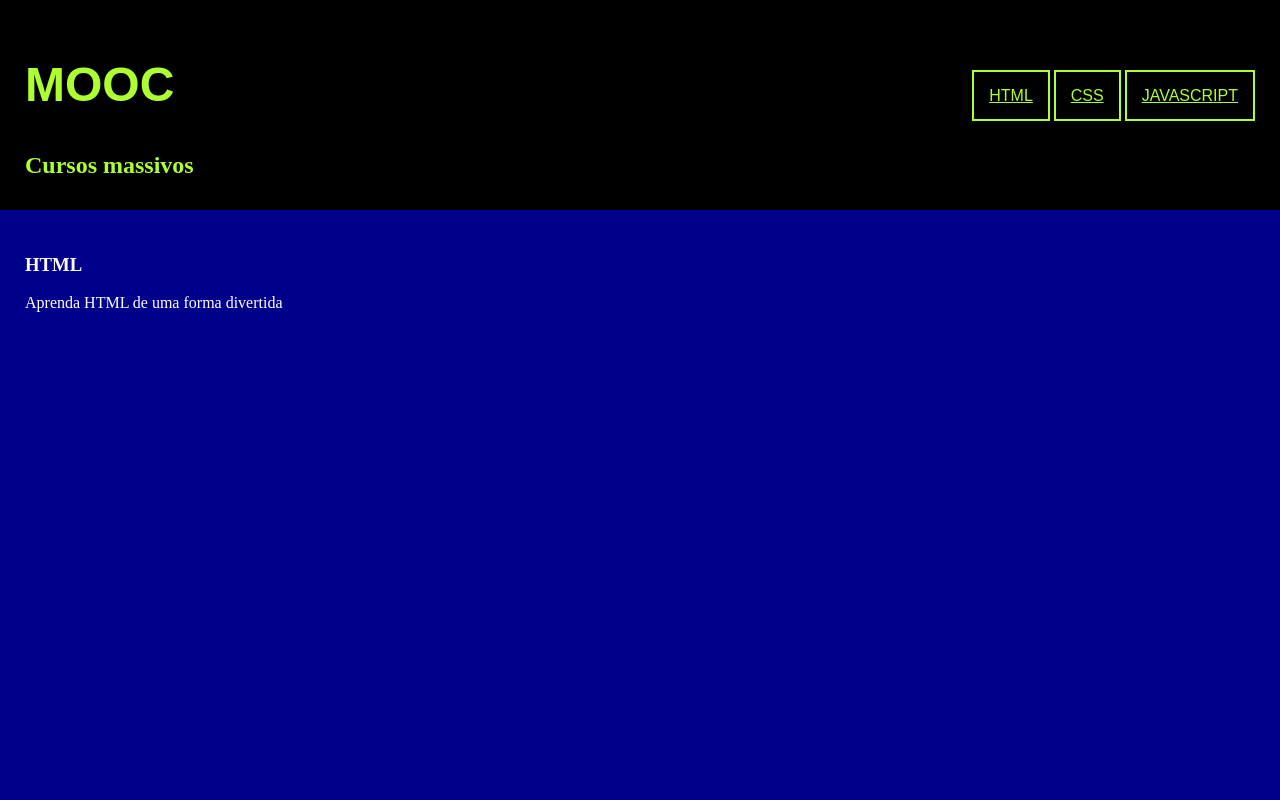
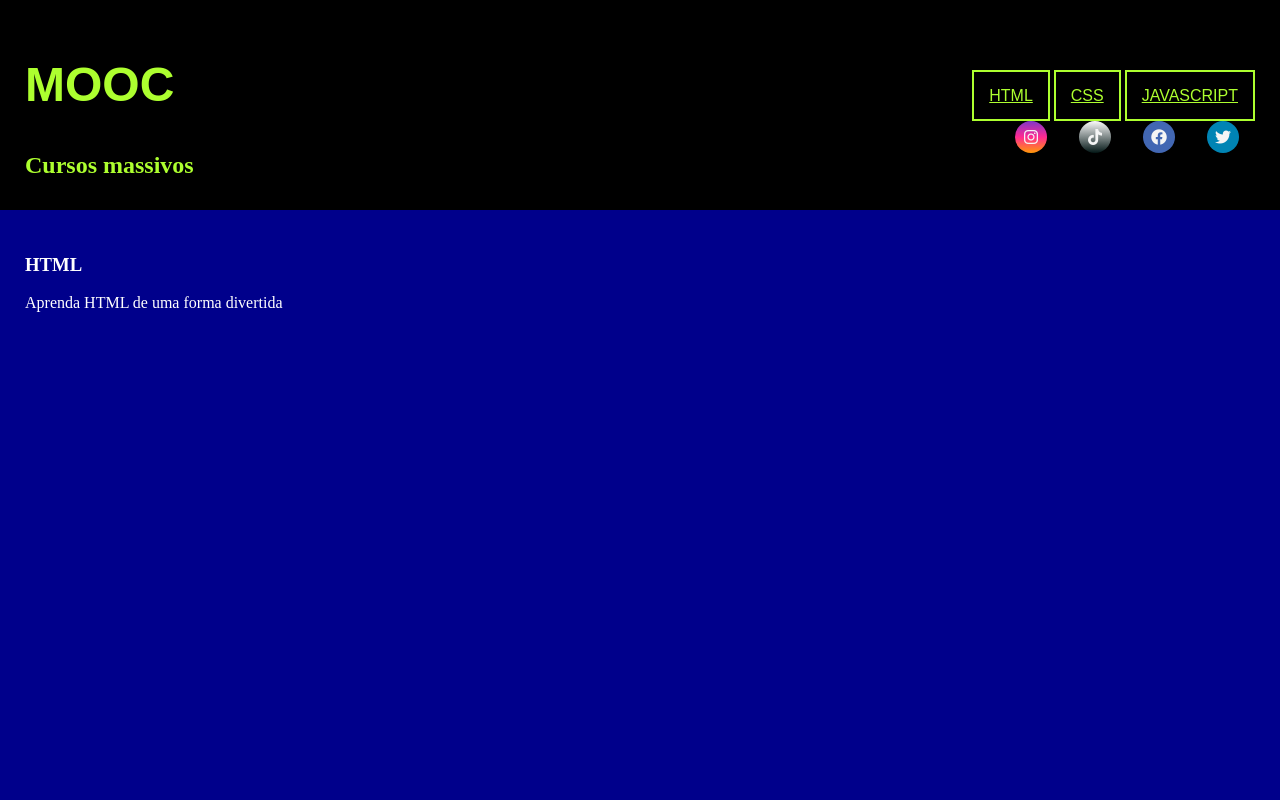
Before and after one commit to italoartista/mooc, a plain HTML site: page index.html in a window 1280 px wide. Shown: the top 800 px of the page. Drawn offline with Linux system fonts and the light colour scheme; a web font is replaced by a local one.

Commit message:
implemetaçao de mideas sociais

```diff
--- a/index.html
+++ b/index.html
@@ -1,5 +1,6 @@
 <!DOCTYPE html>
 <html lang="en">
+
 <head>
     <meta charset="UTF-8">
     <meta name="viewport" content="width=device-width, initial-scale=1.0">
@@ -7,8 +8,10 @@
     <link rel="preconnect" href="https://fonts.gstatic.com" crossorigin>
     <link href="https://fonts.googleapis.com/css2?family=Sixtyfour&display=swap" rel="stylesheet">
     <link rel="stylesheet" href="style.css">
+    <link rel="stylesheet" href="https://cdnjs.cloudflare.com/ajax/libs/font-awesome/6.4.2/css/all.min.css" integrity="sha512-z3gLpd7yknf1YoNbCzqRKc4qyor8gaKU1qmn+CShxbuBusANI9QpRohGBreCFkKxLhei6S9CQXFEbbKuqLg0DA==" crossorigin="anonymous" referrerpolicy="no-referrer" />
     <title>Teste</title>
 </head>
+
 <body>
     <header>
         <div>
@@ -16,11 +19,25 @@
             <h5>Cursos massivos</h5>
 
         </div>
+        <div id="header_content">
             <nav>
                 <a href="#html">HTML</a>
                 <a href="#css">CSS</a>
                 <a href="#javascript">JAVASCRIPT</a>
             </nav>
+            <div id="header_content_mSocial">
+                <a href="#" class="header-link" id="instagram">
+                    <i class="fa-brands fa-instagram"></i></a>
+                <a href="#" class="header-link" id="tiktok">
+                    <i class="fa-brands fa-tiktok"></i></a>
+
+                <a href="#" class="header-link" id="facebook">
+                    <i class="fa-brands fa-facebook"></i></a>
+
+                <a href="#" class="header-link" id="twitter">
+                    <i class="fa-brands fa-twitter"></i></a>
+            </div>
+        </div>
     </header>
     <main>
         <section id="html">
@@ -40,4 +57,5 @@
         MOOC - 2024
     </footer>
 </body>
+
 </html>
--- a/style.css
+++ b/style.css
@@ -1,6 +1,7 @@
 body {
   margin: 0;
-}@import url('https://fonts.googleapis.com/css2?family=Sixtyfour&family=Workbench&display=swap');
+}
+@import url("https://fonts.googleapis.com/css2?family=Sixtyfour&family=Workbench&display=swap");
 
 body {
   margin: 0;
@@ -13,7 +14,7 @@ header {
   align-items: baseline;
   padding: 25px;
   background-color: black;
-    height: 20vh
+  height: 20vh;
 }
 main {
   background-color: darkgrey;
@@ -26,7 +27,6 @@ section:nth-child(1) {
   background-color: darkblue;
   height: 80vh;
   color: white;
-
 }
 section:nth-child(2) {
   background-color: darkcyan;
@@ -48,15 +48,13 @@ footer {
 
 nav > a {
   padding: 15px;
-    font-family: 'Sixtyfour', sans-serif;
+  font-family: "Sixtyfour", sans-serif;
   color: greenyellow;
   border: 2px solid greenyellow;
-
-
 }
 
 header h1 {
-   font-family: 'Workbench', sans-serif;
+  font-family: "Workbench", sans-serif;
   font-size: 48px;
   color: greenyellow;
 }
@@ -64,3 +62,43 @@ header h5 {
   color: greenyellow;
   font-size: 24px;
 }
+
+.header-link {
+  text-decoration: dashed;
+}
+#header_content_mSocial {
+  display: flex;
+  gap: 0%;
+  margin-top: 0rem;
+  justify-content: flex-end;
+}
+#header_content_mSocial .header-link:hover {
+  opacity: 0.8;
+}
+#header_content_mSocial .header-link {
+  display: flex;
+  align-items: center;
+  justify-content: center;
+  height: 2rem;
+  width: 2rem;
+  color: black;
+  border-radius: 50rem;
+  color: #f5f5f5;
+  margin: 1rem;
+}
+
+#instagram {
+  background: linear-gradient(#7f37c9, #ff2992, #ff9807);
+}
+
+#facebook {
+  background-color: #4267b3;
+}
+
+#twitter {
+  background-color: #0084b4;
+}
+
+#tiktok {
+  background: linear-gradient(#fcfbfc, #031716);
+}
```
Lines whose indentation alone changed are shown as unchanged.
